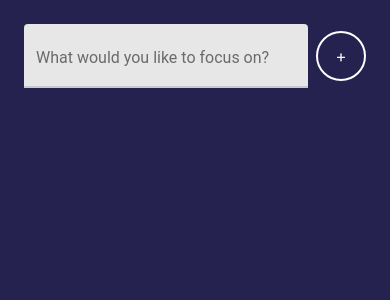
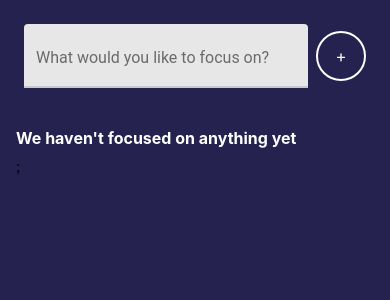
Before and after one commit to forworkismail/learning-reactnative-typescript-focustime, a React Native app: screen / in a window 390 px wide. Shown: the top 300 px of the page. Built offline with nearby package versions, Linux system fonts and the light colour scheme.

Commit message:
Add items to focus history when timerEnds

```diff
--- a/App.tsx
+++ b/App.tsx
@@ -11,18 +11,26 @@ import Focus from './src/features/Focus';
 import { colors } from './src/utils/colors';
 import { Provider as PaperProvider } from 'react-native-paper';
 import Timer from './src/features/Timer';
+import FocusHistory from './src/features/FocusHistory';
 
 export default function App() {
   const [currentSubject, setCurrentSubject] = useState('');
+  const [history, setHistory] = useState<string[]>([]);
+
   return (
     <PaperProvider>
       <SafeAreaView style={styles.container}>
         {!currentSubject ? (
-          <Focus addSubject={setCurrentSubject} />
+          <>
+            <Focus addSubject={setCurrentSubject} />
+            <FocusHistory history={history} />
+          </>
         ) : (
           <Timer
             focusSubject={currentSubject}
-            onTimerend={() => {}}
+            onTimerEnd={(subject) => {
+              setHistory([...history, subject]);
+            }}
             clearSubject={() => {
               setCurrentSubject('');
             }}
--- a/src/features/Focus.tsx
+++ b/src/features/Focus.tsx
@@ -30,9 +30,7 @@ const Focus: React.FC<FocusProps> = ({ addSubject }) => {
 };
 
 const styles = StyleSheet.create({
-  container: {
-    flex: 1,
-  },
+  container: {},
   inputContainer: {
     // justifyContent: 'space-between',
     alignContent: 'space-between',
--- /dev/null
+++ b/src/features/FocusHistory.tsx
@@ -0,0 +1,45 @@
+import React, { useState } from 'react';
+import { Text, View, StyleSheet, FlatList } from 'react-native';
+import { colors } from '../utils/colors';
+import { fontSizes, spacing } from '../utils/sizes';
+
+type FocusHistoryProps = { history: string[] };
+
+const FocusHistory: React.FC<FocusHistoryProps> = ({ history }) => {
+  if (!history || !history.length)
+    return (
+      <View style={styles.container}>
+        <Text style={styles.title}>We haven't focused on anything yet</Text>;
+      </View>
+    );
+
+  return (
+    <View style={styles.container}>
+      <Text style={styles.title}>Things we've focused on:</Text>
+      <FlatList
+        data={history}
+        renderItem={({ item }) => <Text style={styles.item}>- {item}</Text>}
+      />
+    </View>
+  );
+};
+
+const styles = StyleSheet.create({
+  container: {
+    padding: spacing.md,
+    flex: 1,
+  },
+  item: {
+    marginTop: 10,
+    fontSize: fontSizes.md,
+    color: colors.white,
+  },
+  title: {
+    marginBottom: 10,
+    color: colors.white,
+    fontSize: fontSizes.md,
+    fontWeight: 'bold',
+  },
+});
+
+export default FocusHistory;
--- a/src/features/Timer.tsx
+++ b/src/features/Timer.tsx
@@ -20,11 +20,15 @@ const Pattern = [
 
 type TimerProps = {
   focusSubject: string;
-  onTimerend: () => void;
+  onTimerEnd: (focusSubject: string) => void;
   clearSubject: () => void;
 };
 
-const Timer: React.FC<TimerProps> = ({ focusSubject, clearSubject }) => {
+const Timer: React.FC<TimerProps> = ({
+  focusSubject,
+  clearSubject,
+  onTimerEnd,
+}) => {
   useKeepAwake();
   const [isStarted, setIsStarted] = useState(false);
   const [progress, setProgress] = useState(1);
@@ -35,6 +39,7 @@ const Timer: React.FC<TimerProps> = ({ focusSubject, clearSubject }) => {
     setIsStarted(false);
     setProgress(1);
     reset();
+    onTimerEnd(focusSubject);
   };
   return (
     <View style={styles.container}>
```
